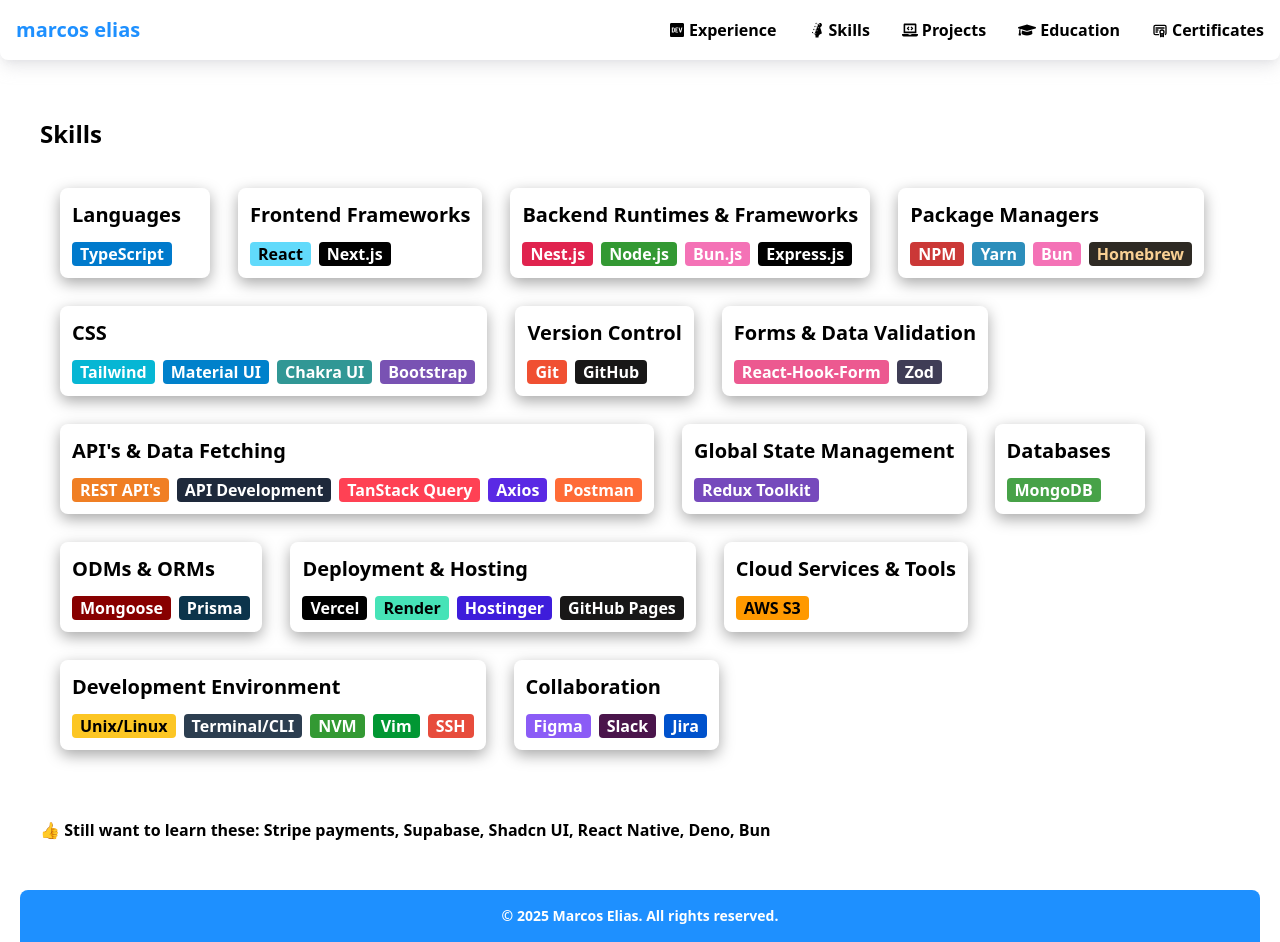
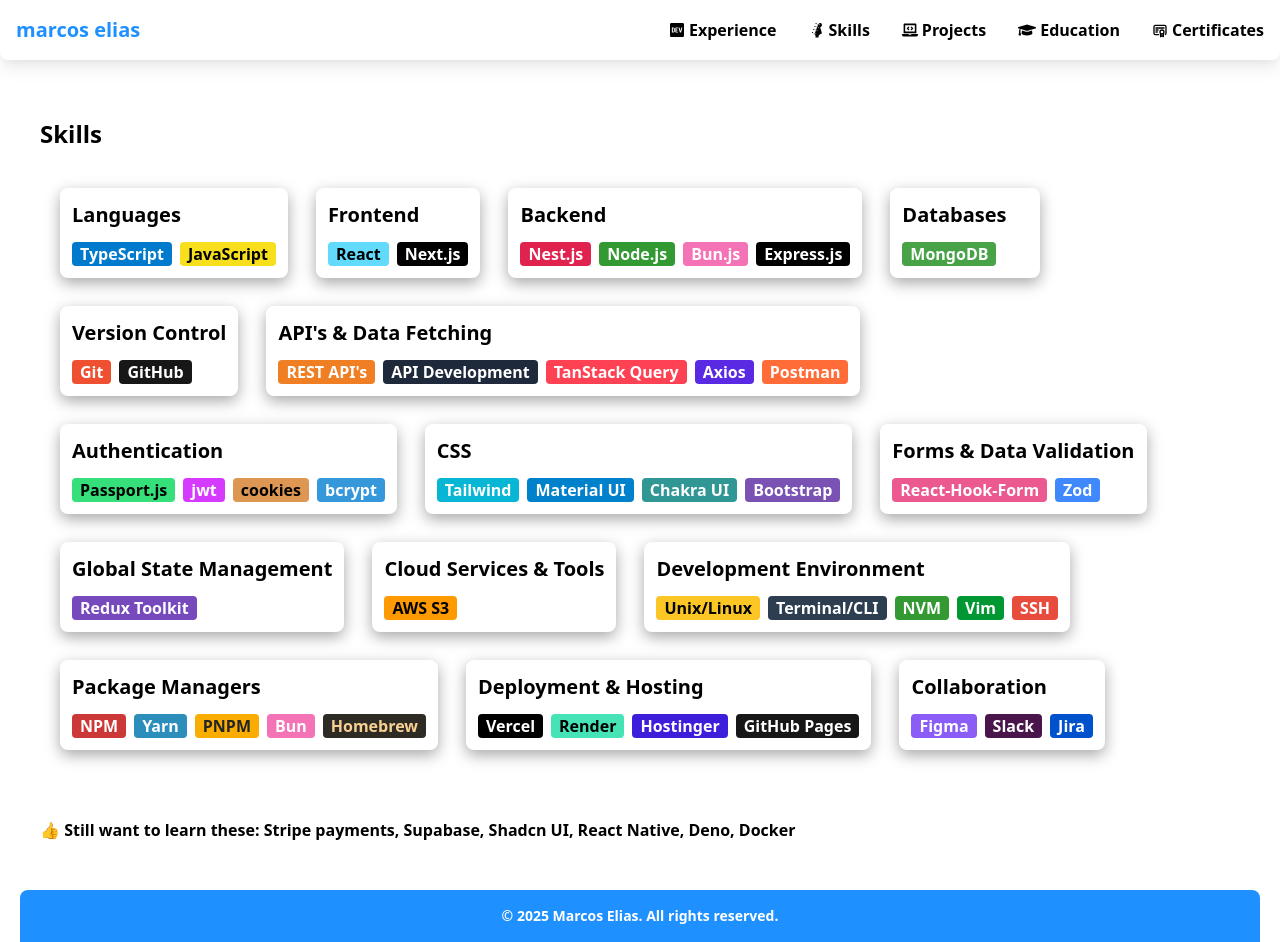
Before and after one commit to mark-elias/MyPortfolio_Next.js, a Next.js app: page /skills in a window 1280 px wide. Built offline with nearby package versions, Linux system fonts and the light colour scheme.

Commit message:
update skills badges

```diff
--- a/src/constants/skills.constants.ts
+++ b/src/constants/skills.constants.ts
@@ -2,38 +2,31 @@
   {
     id: "languages",
     name: "Languages",
-    skills: ["TypeScript"],
+    skills: ["TypeScript", "JavaScript"],
   },
   {
-    id: "frontend-frameworks",
-    name: "Frontend Frameworks",
+    id: "frontend",
+    name: "Frontend",
     skills: ["React", "Next.js"],
   },
   {
-    id: "backend-runtimes-frameworks",
-    name: "Backend Runtimes & Frameworks",
+    id: "backend",
+    name: "Backend",
     skills: ["Nest.js", "Node.js", "Bun.js", "Express.js"],
   },
+  // Databases
   {
-    id: "package-managers",
-    name: "Package Managers",
-    skills: ["NPM", "Yarn", "Bun", "Homebrew"],
+    id: "databases",
+    name: "Databases",
+    skills: ["MongoDB"],
   },
-  {
-    id: "css-frameworks",
-    name: "CSS",
-    skills: ["Tailwind", "Material UI", "Chakra UI", "Bootstrap"],
-  },
+  // Version Control
   {
     id: "version-control",
     name: "Version Control",
     skills: ["Git", "GitHub"],
   },
-  {
-    id: "forms-validation",
-    name: "Forms & Data Validation",
-    skills: ["React-Hook-Form", "Zod"],
-  },
+  // APIs & Data Fetching
   {
     id: "apis-data-fetching",
     name: "API's & Data Fetching",
@@ -45,41 +38,62 @@
       "Postman",
     ],
   },
+  // Authentication
+  {
+    id: "authentication",
+    name: "Authentication",
+    skills: ["Passport.js", "jwt", "cookies", "bcrypt"],
+  },
+
+  {
+    id: "css-frameworks",
+    name: "CSS",
+    skills: ["Tailwind", "Material UI", "Chakra UI", "Bootstrap"],
+  },
+
+  {
+    id: "forms-validation",
+    name: "Forms & Data Validation",
+    skills: ["React-Hook-Form", "Zod"],
+  },
+
   {
     id: "state-management",
     name: "Global State Management",
     skills: ["Redux Toolkit"],
   },
+
+  // ORMS & ODMs
+  // {
+  //   id: "orms-odms",
+  //   name: "ODMs & ORMs",
+  //   skills: ["Mongoose", "Prisma"],
+  // },
+
   {
-    id: "databases",
-    name: "Databases",
-    skills: ["MongoDB"],
+    id: "cloud-services",
+    name: "Cloud Services & Tools",
+    skills: ["AWS S3"],
   },
+  // Development Environment
   {
-    id: "orms-odms",
-    name: "ODMs & ORMs",
-    skills: ["Mongoose", "Prisma"],
+    id: "development-environment",
+    name: "Development Environment",
+    skills: ["Unix/Linux", "Terminal/CLI", "NVM", "Vim", "SSH"],
   },
-  // {
-  //   id: "authentication",
-  //   name: "Authentication",
-  //   skills: ["Clerk", "NextAuth", "JWT", "Cookies", "bcrypt", "2FA/MFA"],
-  // },
+  // Package Managers
+  {
+    id: "package-managers",
+    name: "Package Managers",
+    skills: ["NPM", "Yarn", "PNPM", "Bun", "Homebrew"],
+  },
+  // Deployment & Hosting
   {
     id: "deployment-hosting",
     name: "Deployment & Hosting",
     skills: ["Vercel", "Render", "Hostinger", "GitHub Pages"],
   },
-  {
-    id: "cloud-services",
-    name: "Cloud Services & Tools",
-    skills: ["AWS S3"],
-  },
-  {
-    id: "development-environment",
-    name: "Development Environment",
-    skills: ["Unix/Linux", "Terminal/CLI", "NVM", "Vim", "SSH"],
-  },
+  // Collaboration
   {
     id: "collaboration",
     name: "Collaboration",
@@ -93,5 +107,5 @@
   "Shadcn UI",
   "React Native",
   "Deno",
-  "Bun",
+  "Docker",
 ] as const;
--- a/src/hooks/useBadgeMaker.ts
+++ b/src/hooks/useBadgeMaker.ts
@@ -27,6 +27,7 @@
   // Package Managers
   NPM: { backgroundColor: "#CB3837", textColor: "#FFFFFF" },
   Yarn: { backgroundColor: "#2C8EBB", textColor: "#FFFFFF" },
+  PNPM: { backgroundColor: "#f9ad00", textColor: "#242526" },
   Bun: { backgroundColor: "#f472b6", textColor: "#FFFFFF" },
   Homebrew: { backgroundColor: "#2e2a24", textColor: "#f9d094" },
 
@@ -38,7 +39,7 @@
 
   // Forms & Data Validation
   "React-Hook-Form": { backgroundColor: "#EC5990", textColor: "#FFFFFF" },
-  Zod: { backgroundColor: "#3F3D56", textColor: "#FFFFFF" },
+  Zod: { backgroundColor: "#3f89fd", textColor: "#FFFFFF" },
   Joi: { backgroundColor: "#0A8A94", textColor: "#FFFFFF" },
 
   // APIs & Data Fetching
@@ -68,8 +69,9 @@
   // Authentication
   Clerk: { backgroundColor: "#3B82F6", textColor: "#FFFFFF" },
   NextAuth: { backgroundColor: "#000000", textColor: "#FFFFFF" },
-  JWT: { backgroundColor: "#D63AFF", textColor: "#FFFFFF" },
-  Cookies: { backgroundColor: "#FF6B35", textColor: "#FFFFFF" },
+  "Passport.js": { backgroundColor: "#35df79", textColor: "#000000" },
+  jwt: { backgroundColor: "#D63AFF", textColor: "#FFFFFF" },
+  cookies: { backgroundColor: "#dd9752", textColor: "#000" },
   bcrypt: { backgroundColor: "#3498DB", textColor: "#FFFFFF" },
   "2FA/MFA": { backgroundColor: "#1ABC9C", textColor: "#FFFFFF" },
 
```
